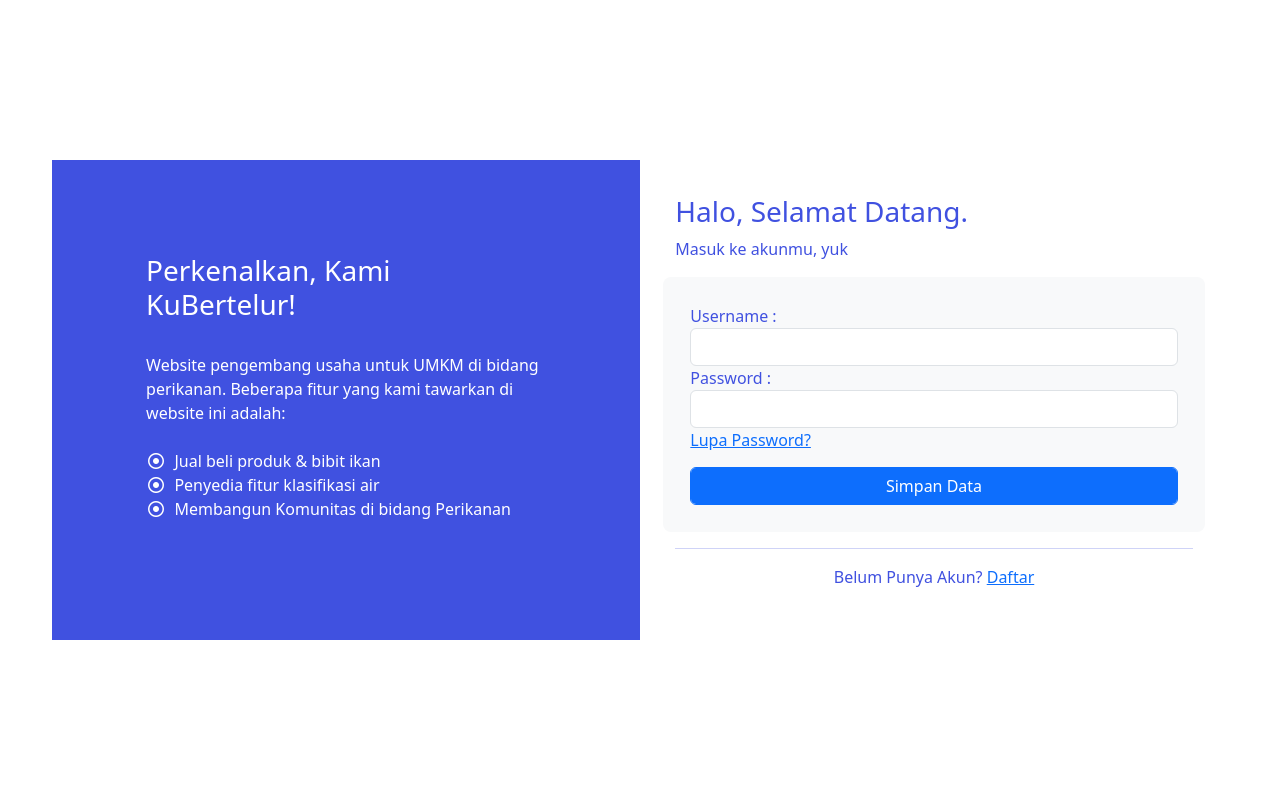
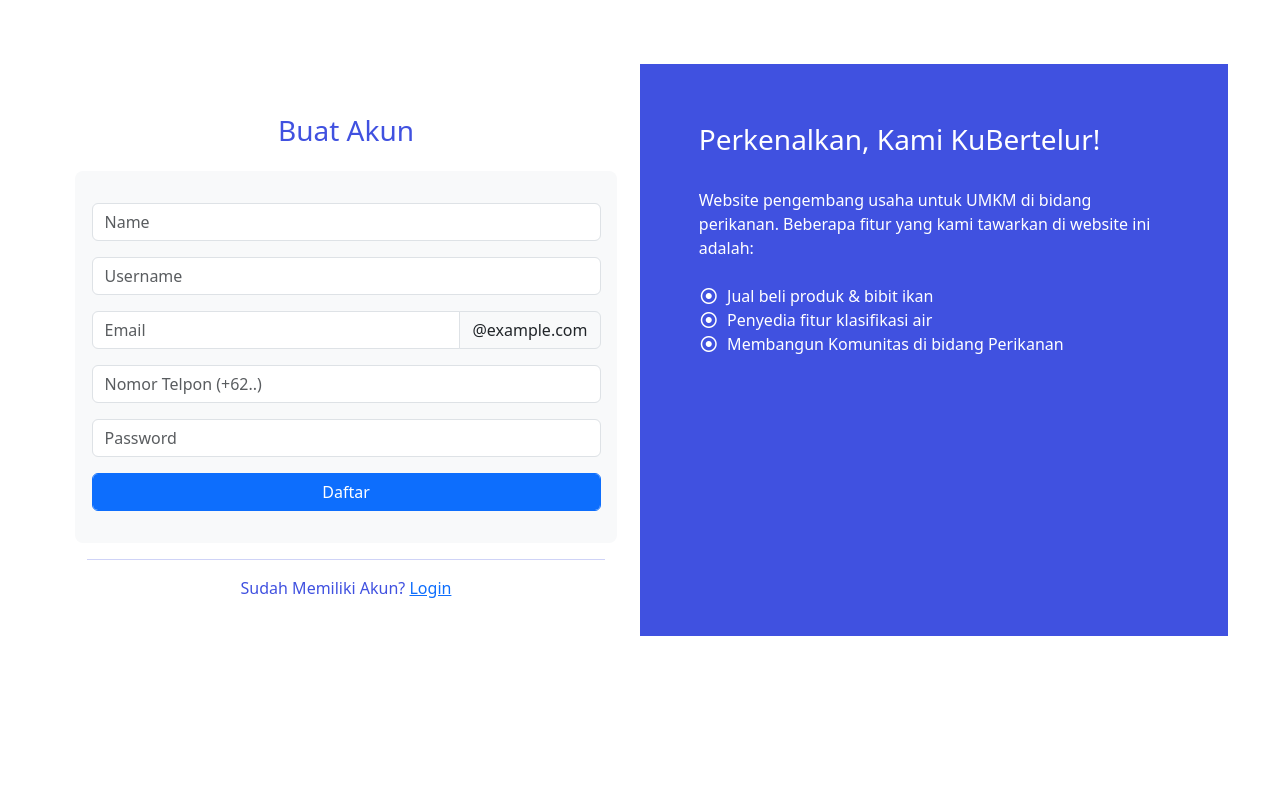
Before and after one commit to an4rchy0/KuBertelur, a Laravel app: page /regis in a window 1280 px wide. Run offline with Laravel 9, Linux system fonts and the light colour scheme; some libraries are stand-ins or nearby versions.

Commit message:
v1.1 - pgntin

```diff
--- a/app/Http/Controllers/CtController.php
+++ b/app/Http/Controllers/CtController.php
@@ -8,7 +8,6 @@ use App\Models\Product;
 
 class CtController extends Controller
 {
-
     public function store(Request $request){
 		DB::table('mycontent')->insert([
     		'idpct'     => $request->contid,
@@ -21,4 +20,9 @@ class CtController extends Controller
     	]);
 		return redirect('/profile')->with('msg', 'Data Stored Successfully');
 	}
+
+	public function show($id) {
+		$content = DB::table('mycontent')->where('id', $id)->first();
+		return view('Page.detail', ['content' => $content]);
+	}
 }
--- a/resources/views/Page/Acc/register.blade.php
+++ b/resources/views/Page/Acc/register.blade.php
@@ -13,31 +13,67 @@
     <link rel="stylesheet" href="https://cdnjs.cloudflare.com/ajax/libs/font-awesome/6.6.0/css/all.min.css" integrity="sha512-Kc323vGBEqzTmouAECnVceyQqyqdsSiqLQISBL29aUW4U/M7pSPA/gEUZQqv1cwx4OnYxTxve5UMg5GT6L4JJg==" crossorigin="anonymous" referrerpolicy="no-referrer" />
     <style>
         body {
-            display: flex;
             justify-content: center;
             align-items: center;
-            height: 100vh;
-        }
-        .navbar-nav .nav-link {
-            color: #FFFFFF;
-        }
-        .navbar-nav .nav-link:hover {
-            background-color: #7A8F8A;
-        }
-        .d-flex.flex-column a {
-            color: inherit;
-            text-decoration: none;
-        }
-        .footer a:hover {
-            text-decoration: underline;
         }
     </style>
 </head>
 <body class="font-roboto bg-gray-100">
-
 <div class="center-element" style="margin:5%;">
     <div class="row justify-content-md-center">
-        <div class="col-md-6" style="background-color:#4051E0; padding:8%; color:white;">
+        <div class="col-md-6" style="padding:3%; color:#4051E0;">
+            <div class="row justify-content-md-center">
+                <?php
+                function generateid(){
+                    $hari = date('1');
+                    $tanggal = date('d');
+                    $bulan = date('M');
+                    $blnangka = date('m');
+                    $tahun = date('y');
+                    $jam = date('h');
+                    $minute = date('i');
+                    $detik = date('s');
+                    $haricut = substr($hari,0,1);
+                    $bulancut = substr($bulan,0,1);
+                    $hourcut = substr($jam,0,1);
+                    $minutecut = substr($minute,0,1);
+                    $detikcut = substr($detik,0,1);
+                    $kodejoin = "USPT-{$haricut}{$bulancut}{$hourcut}{$minutecut}{$detikcut}";
+                    return $kodejoin;
+                }
+                ?>
+                <h3 style="text-align:center; padding:15px;">Buat Akun</h3>
+                <form action="/PrdStore" method="post" class="bg-body-tertiary rounded-3" style="padding:3%" enctype="multipart/form-data">
+                    <fieldset>
+                        {{csrf_field()}}
+                        <div class="form-input mb-3">
+                            <input type="text" class="form-control" name="contid" value="<?php echo generateid(); ?>" hidden>
+                        </div>
+                        <div class="input-group mb-3">
+                            <input type="text" class="form-control" placeholder="Name" aria-label="Username" aria-describedby="basic-addon1" required="required">
+                        </div>
+                        <div class="input-group mb-3">
+                            <input type="text" class="form-control" placeholder="Username" aria-label="Username" aria-describedby="basic-addon1" required="required">
+                        </div>
+                        <div class="input-group mb-3">
+                            <input type="text" class="form-control" placeholder="Email" aria-label="Recipient's username" aria-describedby="basic-addon2" required="required">
+                            <span class="input-group-text" id="basic-addon2">@example.com</span>
+                        </div>
+                        <div class="form-input mb-3">
+                            <input type="text" class="form-control" placeholder="Nomor Telpon (+62..)" aria-label="Recipient's username" aria-describedby="basic-addon2" required="required">
+                        </div>
+                        <div class="form-input mb-3">
+                            <input type="text" class="form-control" placeholder="Password" aria-label="Recipient's username" aria-describedby="basic-addon2" required="required">
+                        </div>
+                        <div class="form-input mb-3" style="margin-top:3%;">
+                            <input type="submit" value="Daftar" class="btn btn-primary form-control">
+                        </div>
+                    </fieldset>
+                </form>
+                <center><hr>Sudah Memiliki Akun? <a href="/login">Login</a></center>
+            </div>
+        </div>
+        <div class="col-md-6" style="background-color:#4051E0; padding:5%; color:white;">
             <h3>Perkenalkan, Kami KuBertelur!</h3><br>
             <p>Website pengembang usaha untuk UMKM di bidang perikanan. Beberapa fitur yang kami tawarkan di website ini adalah: <br><br>
                 <i class="fa-regular fa-circle-dot fa-fw"></i>&nbsp; Jual beli produk & bibit ikan &nbsp; <br>
@@ -45,29 +81,6 @@
                 <i class="fa-regular fa-circle-dot fa-fw"></i>&nbsp; Membangun Komunitas di bidang Perikanan &nbsp; <br>
             </p>
         </div>
-        <div class="col-md-6" style="padding:3%; color:#4051E0;">
-            <div class="row justify-content-md-center">
-                <h3>Halo, Selamat Datang.</h3><br><p>Masuk ke akunmu, yuk</p>
-                <form action="/PrdStore" method="post" class="bg-body-tertiary rounded-3" style="padding:5%" enctype="multipart/form-data">
-                    <fieldset>
-                        {{csrf_field()}}
-                        <div class="form-group">
-                            Username     : <input type="text" class="form-control" name="username" required="required">
-                        </div>
-                        <div class="form-group">
-                            Password    : <input type="text" class="form-control" name="password" required="required">
-                        </div>
-                        <div class="form-group">
-                            <a href="">Lupa Password?</a>
-                        </div>
-                        <div class="form-group" style="margin-top:3%;">
-                            <input type="submit" value="Simpan Data" class="btn btn-primary form-control">
-                        </div>
-                    </fieldset>
-                </form>
-            </div>
-            <center><hr><p>Belum Punya Akun? <a href="">Daftar</a></p></center>
-        </div>
     </div>
 </div>
 </body>
--- a/resources/views/Page/profile.blade.php
+++ b/resources/views/Page/profile.blade.php
@@ -184,7 +184,7 @@
                 @foreach ($contents as $content)
                 <div class="row">
                     <div style="padding:2%; background-color:#ececec; border-radius:12px;">
-                        <h4>{{ $content->title }}</h4><hr>
+                        <h4><a href="{{ route('content.show', $content->id) }}">{{ $content->title }}
                         <p>{{ $content->prevdesc }}</p>
                     </div>
                 </div>
--- a/routes/web.php
+++ b/routes/web.php
@@ -40,6 +40,7 @@ Route::get('/addprd/{userId}', function($userId) {
 
 //tampil
 Route::get('/', [ProductController::class, 'indexhm']);
+Route::get('/content/{id}', [ContentController::class, 'show'])->name('content.show');
 
 //tambah
 Route::post('/PrdStore', [ProductController::class, 'store']);
```
Also changed, not shown: app/Http/Controllers/ProductController.php (+8 -2 lines), resources/views/Page/home.blade.php (+59 -10 lines).
